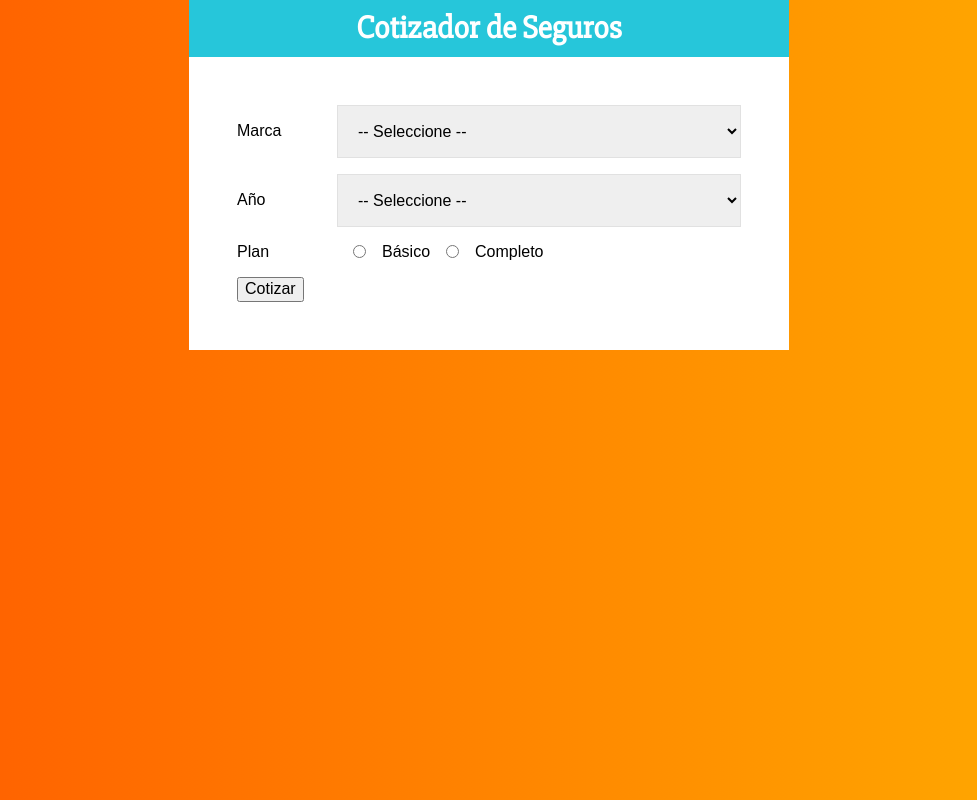
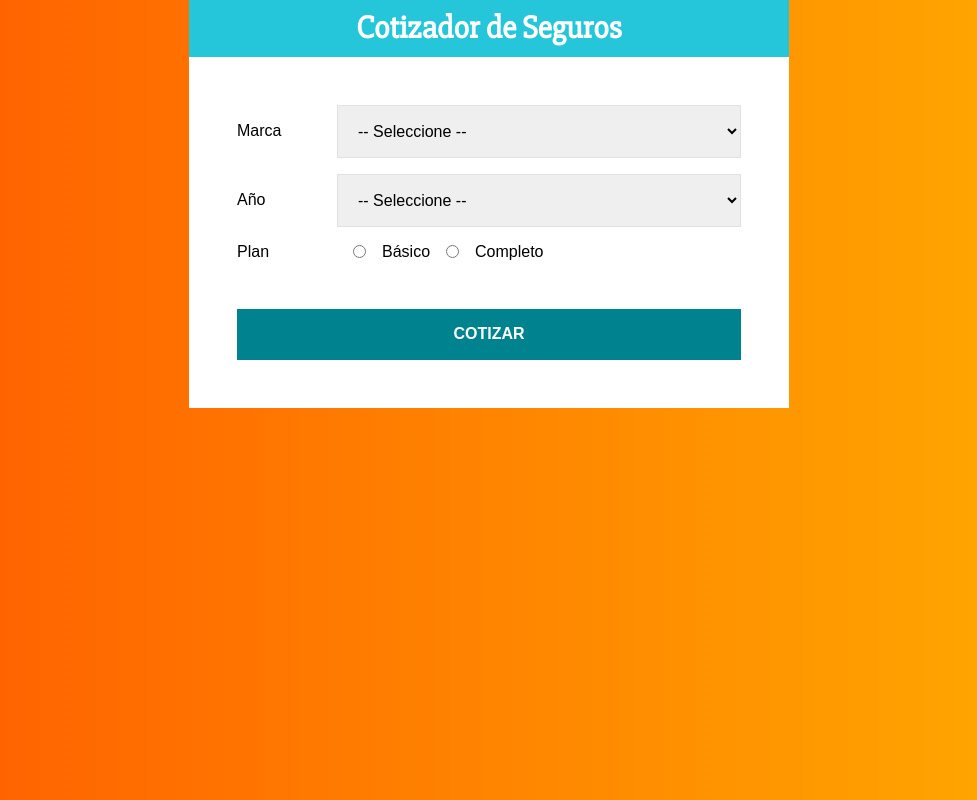
Before and after one commit to OsirisRoman/cotizador, a React (Create React App) app: page / in a window 1280 px wide. Shown: the whole page, without its empty margins (151-1128 px from the left). Built offline with nearby package versions, Linux system fonts and the light colour scheme.

Commit message:
Añadiendo styled components al botón de cotizar.
Este es un styled component que olvidé añadirlo en el commit anterior.

```diff
--- a/src/Componentes/Formulario/Formulario.js
+++ b/src/Componentes/Formulario/Formulario.js
@@ -1,6 +1,6 @@
 import React from 'react';
 
-import { Campo, Label, Select, InputRadio } from './Formulario.styles';
+import { Campo, Label, Select, InputRadio, Boton } from './Formulario.styles';
 
 const Formulario = () => {
   return (
@@ -35,7 +35,7 @@
         <InputRadio type='radio' name='plan' value='basico' /> Básico
         <InputRadio type='radio' name='plan' value='completo' /> Completo
       </Campo>
-      <button type='button'>Cotizar</button>
+      <Boton type='button'>Cotizar</Boton>
     </form>
   );
 };
--- a/src/Componentes/Formulario/Formulario.styles.js
+++ b/src/Componentes/Formulario/Formulario.styles.js
@@ -21,3 +21,21 @@
 export const InputRadio = styled.input`
   margin: 0 1rem;
 `;
+
+export const Boton = styled.button`
+  background-color: #00838f;
+  font-size: 16px;
+  width: 100%;
+  padding: 1rem;
+  color: #fff;
+  text-transform: uppercase;
+  font-weight: bold;
+  border: none;
+  transition: background-color 0.3 ease;
+  margin-top: 2rem;
+
+  &:hover {
+    cursor: pointer;
+    background-color: #26c6da;
+  }
+`;
```
